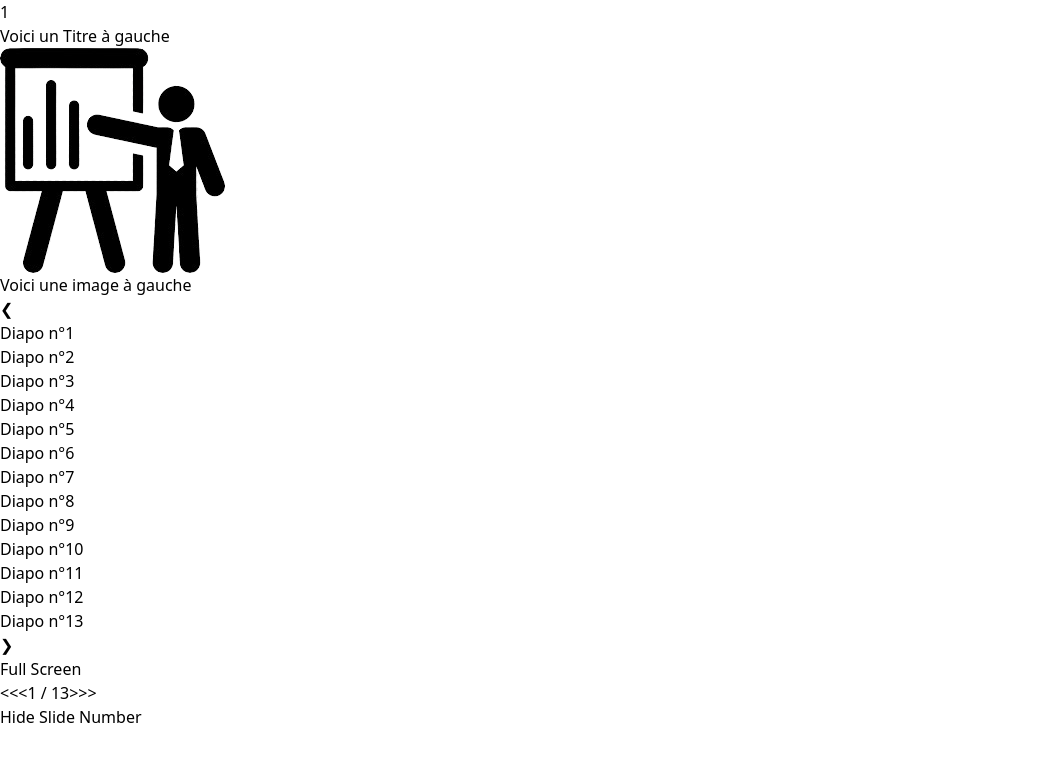
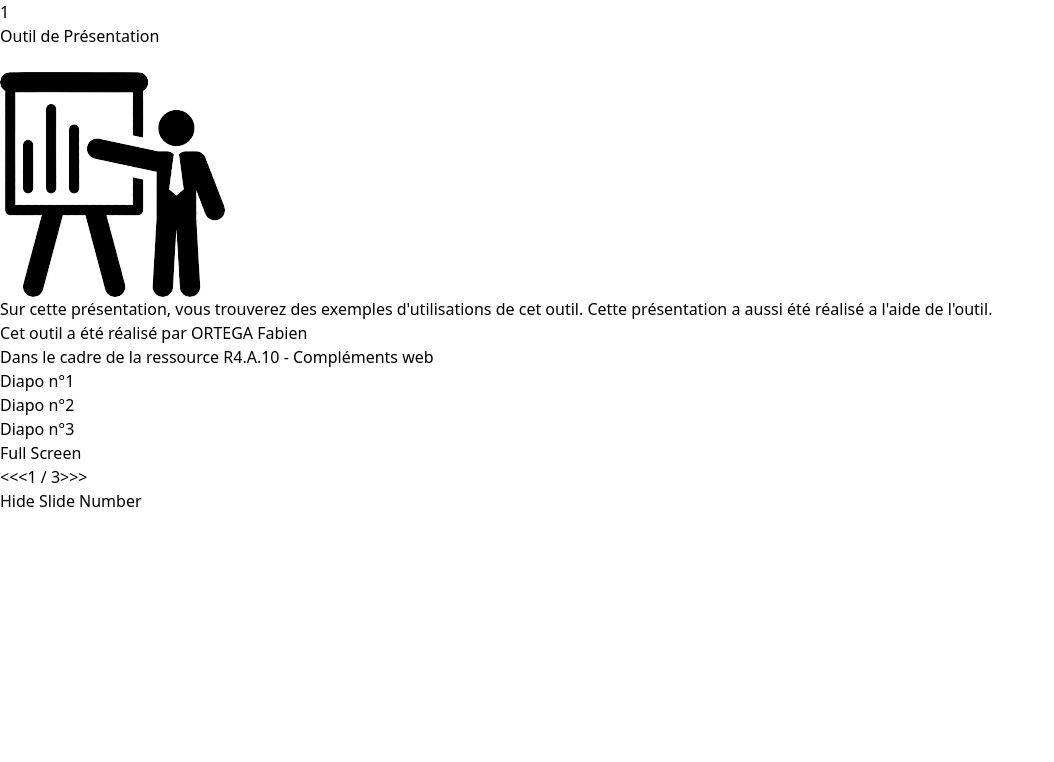
Before and after one commit to Fabien83560/react-slides, a React (Vite) app: page / in a window 1280 px wide. Shown: the top 762 px of the page, without its empty margins (0-1054 px from the left). Built offline with nearby package versions, Linux system fonts and the light colour scheme.

Commit message:
Change all Structure of alignement styles

```diff
--- a/src/components/App.jsx
+++ b/src/components/App.jsx
@@ -25,76 +25,33 @@ import Code from "./Code.jsx";
 export default function App() {
     const slides = [
         () =>   <Slide>
-                    <Title text="Voici un Titre à gauche" align="left" size={6} textColor="yellow" backgroundColor="red" />
-                    <Figure filePath={presentationImg} imgName="Presentation" text="Voici une image à gauche" align="left" textSize={6} textColor="lightBlue" backgroundColor="purple" />
+                    <Title text={"Outil de Présentation"}
+                           size={10}
+                           horizontal={50} />
+                    <Image filePath={presentationImg}
+                            size={56}
+                            horizontal="40"
+                            vertical={20}/>
+                    <Paragraph text={"Sur cette présentation, vous trouverez des exemples d'utilisations de cet outil. Cette présentation a aussi été réalisé a l'aide de l'outil."}
+                            size={6}
+                            vertical="80"
+                            horizontal="50" />
+                    <TwoColumn
+                        leftColumn={
+                            <Paragraph text={"Cet outil a été réalisé par ORTEGA Fabien"}
+                                       size={4}
+                                       vertical="100"
+                                       horizontal="0"/>
+                        }
+                        rightColumn={
+                            <Paragraph text={"Dans le cadre de la ressource R4.A.10 - Compléments web"}
+                                       size={4}
+                                       vertical="100"
+                                       horizontal="100"/>
+                        }/>
                 </Slide>,
         () =>   <Slide>
-                    <Title text="Voici un Titre au centre" align="center" size={4} />
-                    <Figure filePath={presentationImg} imgName="Presentation" text="Voici une image à droite" align="right" />
-                </Slide>,
-        () =>   <Slide>
-                    <Title text="Voici un Titre à gauche" align="left" size={4} />
-                    <Figure filePath={presentationImg} imgName="Presentation" text="Voici une image à droite" align="right" />
-                </Slide>,
-        () =>   <Slide>
-                    <Title text="Voici un Titre au centre" align="center" size={9} />
-                    <Image filePath={presentationImg} imgName="Presentation" align="left" size={32} />
-                </Slide>,
-        () =>   <Slide>
-                    <Paragraph text="Aenean laoreet varius ipsum, sed vestibulum erat sagittis quis. Donec euismod odio quam. Nulla eu sapien neque.
-                    Proin blandit sit amet velit dictum fermentum. Sed pellentesque condimentum dolor quis consequat. Maecenas gravida efficitur tellus,
-                    nec pellentesque enim facilisis luctus. Aenean scelerisque, lacus vel accumsan pellentesque, lectus tellus blandit purus, quis molestie
-                    diam eros quis sapien. Duis eu maximus justo, ac rutrum leo. Quisque posuere auctor lacus, et interdum eros interdum sit amet.
-                    Nunc sed nisl vel neque rutrum sollicitudin. "/>
-                </Slide>,
-        () =>   <Slide>
-                    <List tabElement={["value1","value2","value3"]} type="bulleted" textColor="red" backgroundColor="green" />
-                </Slide>,
-        () =>   <Slide>
-                    <List tabElement={["value1","value2","value3"]} type="decimal" />
-                </Slide>,
-        () =>   <Slide>
-                    <List tabElement={["value1","value2","value3"]} />
-                </Slide>,
-        () =>   <Slide>
-                    <Table tabElement={[["1.1","1.2","1.3","1.4","1.5","1.6"],
-                                        ["2.1","2.2","2.3","2.4","2.5","2.6"],
-                                        ["3.1","3.2","3.3","3.4","3.5","3.6"],
-                                        ["4.1","4.2","4.3","4.4","4.5","4.6"],
-                                        ["5.1","5.2","5.3","5.4","5.5","5.6"],
-                                        ["6.1","6.2","6.3","6.4","6.5","6.6"]]} textColor="red" />
-                </Slide>,
-        () =>   <Slide>
-                    <TwoColumn
-                    leftColumn={[
-                        <Title text="Voici un Titre au centre" align="center" size={2} />,
-                        <Image filePath={presentationImg} imgName="Presentation" align="left" backgroundColor="lightBlue" />
-                    ]}
-                    rightColumn={[
-                        <Figure filePath={presentationImg} imgName="Presentation" text="Voici une image à gauche" align="left" textSize={6} textColor="lightBlue" backgroundColor="purple" imgBackgroundColor="yellow" />,
-                        <Paragraph text="Aenean laoreet varius ipsum, sed vestibulum erat sagittis quis. Donec euismod odio quam. Nulla eu sapien neque.
-                        Proin blandit sit amet velit dictum fermentum. Sed pellentesque condimentum dolor quis consequat. Maecenas gravida efficitur tellus,
-                        nec pellentesque enim facilisis luctus. Aenean scelerisque, lacus vel accumsan pellentesque, lectus tellus blandit purus,
-                        quis molestie diam eros quis sapien. Duis eu maximus justo, ac rutrum leo. Quisque posuere auctor lacus, et interdum eros interdum sit amet.
-                        Nunc sed nisl vel neque rutrum sollicitudin." textColor="fuchsia" backgroundColor="darkPink" />
-                    ]}
-                    />
-                </Slide>,
-        () =>   <Slide>
-                    <TwoColumn
-                        leftColumn={[
-                            <Title text="Voici les couleurs de texte" />,
-                            ...Object.keys(textColorStyle).map(colorName => (
-                                <Paragraph text={colorName} textColor={colorName} size={16} />
-                            ))
-                        ]}
-                        rightColumn={[
-                            <Title text="Voici les couleurs de background" />,
-                            ...Object.keys(textColorStyle).map(colorName => (
-                                <Paragraph text={colorName} textColor="white" backgroundColor={colorName} size={16} />
-                            ))
-                        ]}
-                    />
+
                 </Slide>,
         () =>   <Slide>
             <Title text={"Voici une page en Markdown"} size={8} align="center"/>
@@ -141,42 +98,6 @@ greet("World");
                         }/>
                     }
                     />
-                </Slide>,
-        () =>   <Slide>
-                    <Title text={"Voici le Composant permettant d'afficher du code"} size={8}/>
-                    <br/>
-                    <Code language="cpp" theme="" code={
-`
-#include <iostream>
-#include <string>
-
-class Voiture {
-private:
-    std::string marque;
-    std::string modele;
-    int annee;
-
-public:
-    Voiture(std::string m, std::string mod, int an) : marque(m), modele(mod), annee(an) {}
-
-    std::string getMarque() const {
-        return marque;
-    }
-
-    void setMarque(const std::string &m) {
-        marque = m;
-    }
-
-    std::string getModele() const {
-        return modele;
-    }
-
-    void setModele(const std::string &mod) {
-        modele = mod;
-    }
-};
-`
-                    }/>
                 </Slide>
     ];
 
--- a/src/components/Figure.jsx
+++ b/src/components/Figure.jsx
@@ -1,12 +1,12 @@
 import classNames from "classnames";
 import Image from './Image.jsx'
-import { itemPositionStyle , textStyle, textColorStyle, backgroundColorStyle } from "../css/style.js";
+import { horizontalAlign,verticalAlign,imageSize,backgroundColorStyle } from "../css/style.js";
 
-export default function Figure({ filePath, imgName = "", text, align, textSize = 2, imgSize, textColor, backgroundColor, imgBackgroundColor }) {
-    let containerStyle = classNames(`flex flex-col w-full ${itemPositionStyle[align]} ${textStyle[textSize]} ${textColorStyle[textColor]} ${backgroundColorStyle[backgroundColor]}`);
+export default function Figure({ filePath, imgName = "", text, horizontal, vertical, size = 32, textBackgroundColor, imgBackgroundColor}) {
+    let containerStyle = classNames(`fixed ${horizontalAlign[horizontal]} ${verticalAlign[vertical]} ${imageSize[size]} ${backgroundColorStyle[textBackgroundColor]}`);
     return (
         <div className={containerStyle}>
-            <Image filePath={filePath} imgName={imgName} size={imgSize} backgroundColor={imgBackgroundColor} />
+            <Image filePath={filePath} imgName={imgName} size={size} vertical={20} backgroundColor={imgBackgroundColor}/>
             <p>{text}</p>
         </div>
     );
--- a/src/components/Image.jsx
+++ b/src/components/Image.jsx
@@ -1,9 +1,9 @@
 import classNames from "classnames";
 
-import {imageStyle, itemPositionStyle, backgroundColorStyle} from '../css/style.js'
+import { horizontalAlign,verticalAlign,imageSize,backgroundColorStyle} from '../css/style.js'
 
-export default function Image({ filePath, imgName = "", align = "center" , size = 32, backgroundColor }) {
-    let containerStyle = classNames(`flex flex-col ${imageStyle[size]} ${itemPositionStyle[align]} ${backgroundColorStyle[backgroundColor]}`);
+export default function Image({ filePath, imgName = "", horizontal, vertical, size = 32, backgroundColor }) {
+    let containerStyle = classNames(`fixed ${horizontalAlign[horizontal]} ${verticalAlign[vertical]} ${imageSize[size]} ${backgroundColorStyle[backgroundColor]}`);
     return (
         <img src={filePath} alt={imgName} className={containerStyle} />
     );
--- a/src/components/Markdown.jsx
+++ b/src/components/Markdown.jsx
@@ -1,7 +1,7 @@
 import React from 'react';
 import ReactMarkdown from 'react-markdown'
 import { Prism as SyntaxHighlighter } from 'react-syntax-highlighter';
-import { dark } from 'react-syntax-highlighter/dist/esm/styles/prism';
+import { vscDarkPlus } from 'react-syntax-highlighter/dist/esm/styles/prism';
 
 export default function Markdown({ markdownText }) {
 
@@ -23,7 +23,7 @@ export default function Markdown({ markdownText }) {
         code: ({node, inline, className, children, ...props}) => {
             const match = /language-(\w+)/.exec(className || '');
             return !inline && match ? (
-                <SyntaxHighlighter style={dark} language={match[1]} PreTag="div" {...props}>
+                <SyntaxHighlighter style={vscDarkPlus} language={match[1]} PreTag="div" {...props}>
                     {String(children).replace(/\n$/, '')}
                 </SyntaxHighlighter>
             ) : (
@@ -43,6 +43,8 @@ export default function Markdown({ markdownText }) {
     };
 
     return (
-        <ReactMarkdown components={components}>{markdownText}</ReactMarkdown>
+        <ReactMarkdown components={components}>
+            {markdownText}
+        </ReactMarkdown>
     );
 }
--- a/src/components/Paragraph.jsx
+++ b/src/components/Paragraph.jsx
@@ -1,8 +1,8 @@
 import classNames from "classnames";
-import { textStyle, textPositionStyle, textColorStyle, backgroundColorStyle } from "../css/style";
+import { horizontalAlign,verticalAlign,textSize,textColorStyle,backgroundColorStyle } from "../css/style";
 
-export default function Paragraph({ text, position = "left", size = 2, textColor, backgroundColor }) {
-    let containerStyle = classNames(`${textStyle[size]} ${textPositionStyle[position]} ${textColorStyle[textColor]} ${backgroundColorStyle[backgroundColor]}`);
+export default function Paragraph({ text, horizontal, vertical, size = 2, textColor, backgroundColor }) {
+    let containerStyle = classNames(`fixed text-center ${horizontalAlign[horizontal]} ${verticalAlign[vertical]} ${textSize[size]} ${textColorStyle[textColor]} ${backgroundColorStyle[backgroundColor]}`);
     return (
         <p className={containerStyle}>{text}</p>
     );
--- a/src/components/Title.jsx
+++ b/src/components/Title.jsx
@@ -1,10 +1,13 @@
 import classNames from "classnames";
-import { textStyle , textPositionStyle, textColorStyle, backgroundColorStyle } from "../css/style";
+import { horizontalAlign, verticalAlign, textSize ,textColorStyle, backgroundColorStyle } from "../css/style";
 
-export default function Title({ text, align = "center" , size = 5 , textColor , backgroundColor }) {
+export default function Title({ text, horizontal, vertical, size = 8 , textColor , backgroundColor }) {
 
-    let containerStyle = classNames(`${textStyle[size]} ${textPositionStyle[align]} ${textColorStyle[textColor]} ${backgroundColorStyle[backgroundColor]}`);
+    let containerStyle = classNames(`fixed text-justify ${horizontalAlign[horizontal]} ${verticalAlign[vertical]} ${textSize[size]} ${textColorStyle[textColor]} ${backgroundColorStyle[backgroundColor]}`);
     return (
-        <h1 className={containerStyle}>{text}</h1>
+        <>
+            <h1 className={containerStyle}>{text}</h1>
+            <br/>
+        </>
     );
 }
--- a/src/css/style.js
+++ b/src/css/style.js
@@ -1,4 +1,4 @@
-export const imageStyle = {
+export const imageSize = {
     1: "w-1",
     2: "w-2",
     3: "w-3",
@@ -30,20 +30,41 @@ export const imageStyle = {
     90: "w-90"
 };
 
-export const itemPositionStyle = {
-    left: "items-start",
-    center: "items-center",
-    right: "items-end"
+export const horizontalAlign = {
+    left: "left-0",
+    center: "left-1/2 transform -translate-x-1/2",
+    right: "right-0",
+    0: "left-0",
+    10: "left-[10%] transform -translate-x-[-10%]",
+    20: "left-[20%] transform -translate-x-[-20%]",
+    30: "left-[30%] transform -translate-x-[-30%]",
+    40: "left-[40%] transform -translate-x-[-40%]",
+    50: "left-1/2 transform -translate-x-1/2",
+    60: "right-[40%] transform -translate-x-[-40%]",
+    70: "right-[30%] transform -translate-x-[-30%]",
+    80: "right-[20%] transform -translate-x-[-20%]",
+    90: "right-[10%] transform -translate-x-[-10%]",
+    100: "right-0"
 };
 
-export const textPositionStyle = {
-    left: "text-left",
-    center: "text-center",
-    right: "text-right",
-    justify: "text-justify"
+export const verticalAlign = {
+    "top": "top-0",
+    "center": "top-1/2 transform -translate-y-1/2",
+    "bottom": "bottom-0",
+    0: "top-0",
+    10: "top-[10%] transform -translate-y-[-10%]",
+    20: "top-[20%] transform -translate-y-[-20%]",
+    30: "top-[30%] transform -translate-y-[-30%]",
+    40: "top-[40%] transform -translate-y-[-40%]",
+    50: "top-1/2 transform -translate-y-1/2",
+    60: "bottom-[40%] transform -translate-y-[-40%]",
+    70: "bottom-[30%] transform -translate-y-[-30%]",
+    80: "bottom-[20%] transform -translate-y-[-20%]",
+    90: "bottom-[10%] transform -translate-y-[-10%]",
+    100: "bottom-0"
 };
 
-export const textStyle = {
+export const textSize = {
     1: "text-xs",
     2: "text-sm",
     3: "text-lg",
@@ -56,11 +77,6 @@ export const textStyle = {
     10: "text-7xl",
     11: "text-8xl",
     12: "text-9xl"
-};
-
-export const listStyle = {
-    bulleted: "list-disc",
-    decimal: "list-decimal"
 };
 
 export const textColorStyle = {
@@ -100,3 +116,8 @@ export const backgroundColorStyle = {
     pink: "bg-pink-500",
     darkPink: "bg-pink-900"
 };
+
+export const listStyle = {
+    bulleted: "list-disc",
+    decimal: "list-decimal"
+};
```
